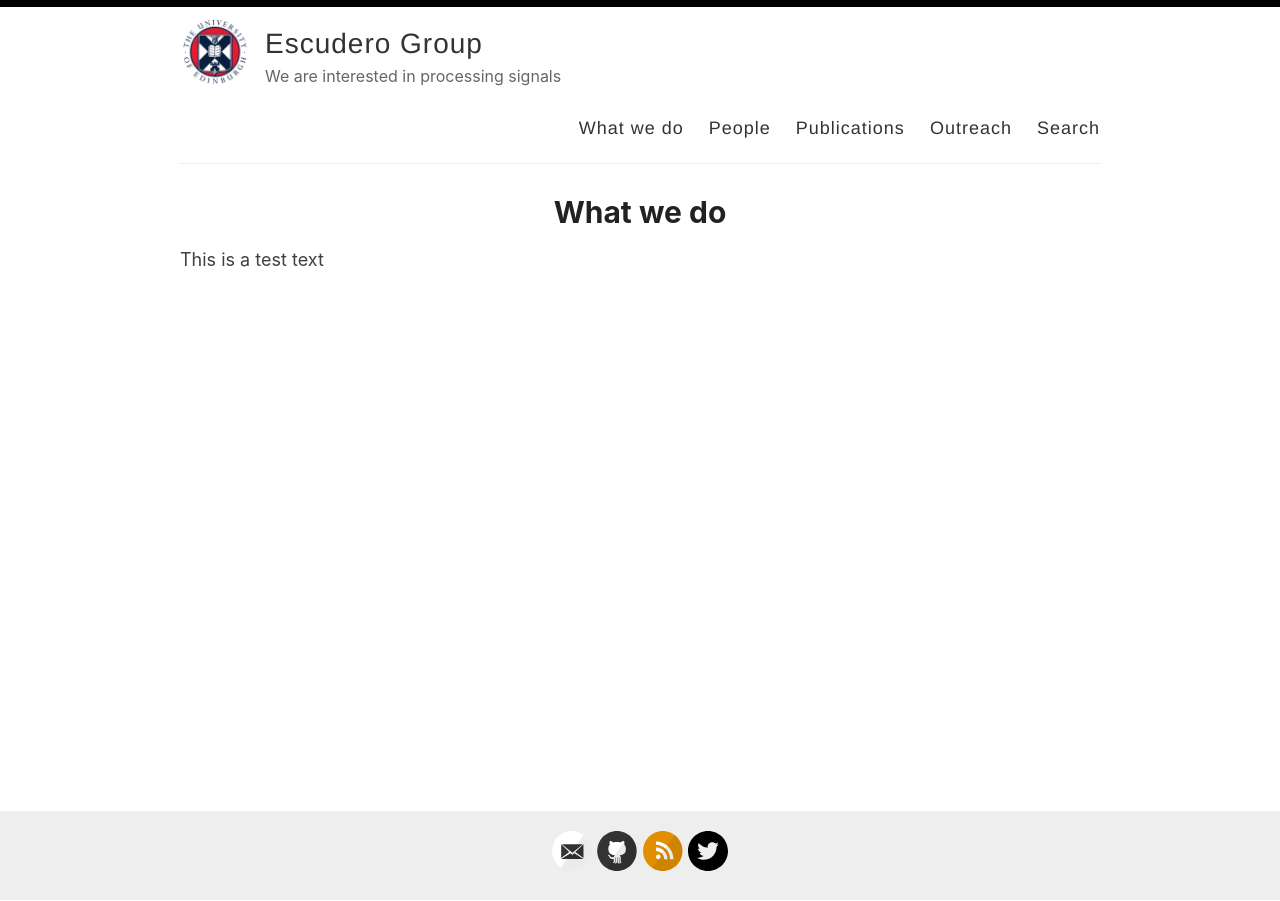
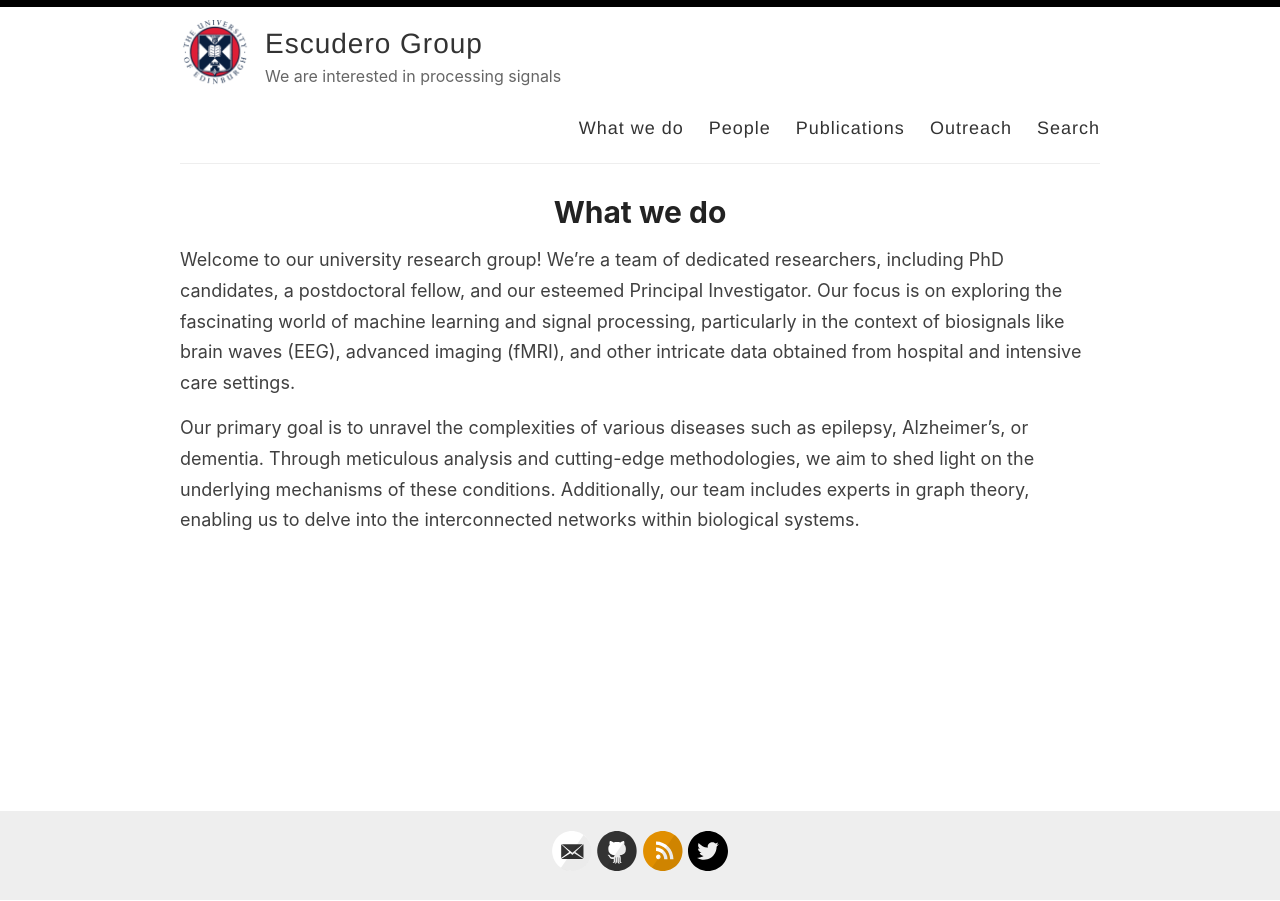
Before and after one commit to biomedSP/biomedsp.github.io, a Jekyll site: the page built from _pages/what-we-do.md, in a window 1280 px wide. Built offline with Jekyll 4.4.1, drawn with Linux system fonts in a browser that asks for light colours.

Commit message:
First version of "what we do"

```diff
--- a/_pages/what-we-do.md
+++ b/_pages/what-we-do.md
@@ -4,4 +4,6 @@ title: What we do
 permalink: /what-we-do/
 ---
 
-This is a test text
+Welcome to our university research group! We're a team of dedicated researchers, including PhD candidates, a postdoctoral fellow, and our esteemed Principal Investigator. Our focus is on exploring the fascinating world of machine learning and signal processing, particularly in the context of biosignals like brain waves (EEG), advanced imaging (fMRI), and other intricate data obtained from hospital and intensive care settings.
+
+Our primary goal is to unravel the complexities of various diseases such as epilepsy, Alzheimer's, or dementia. Through meticulous analysis and cutting-edge methodologies, we aim to shed light on the underlying mechanisms of these conditions. Additionally, our team includes experts in graph theory, enabling us to delve into the interconnected networks within biological systems.
```
